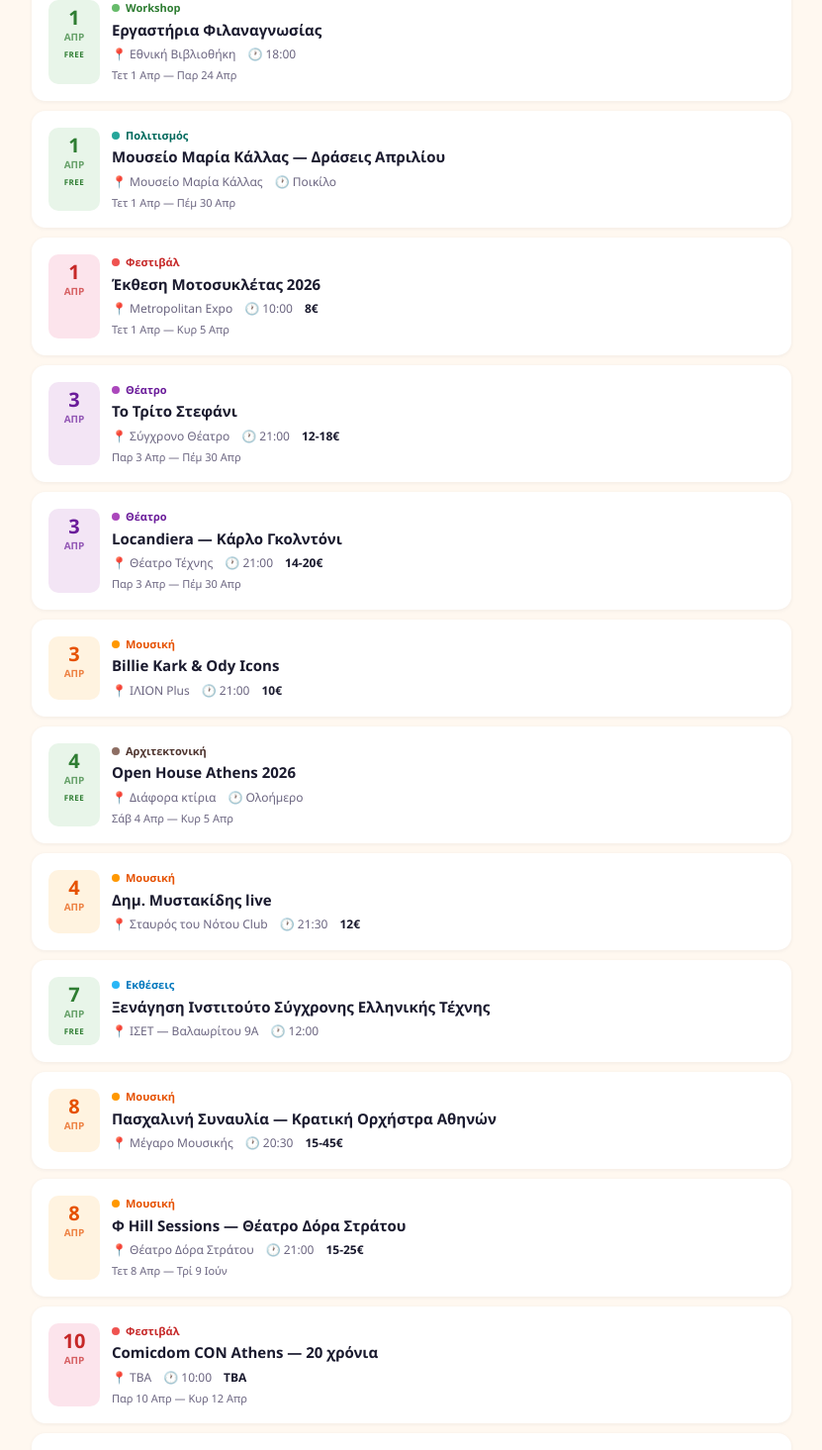
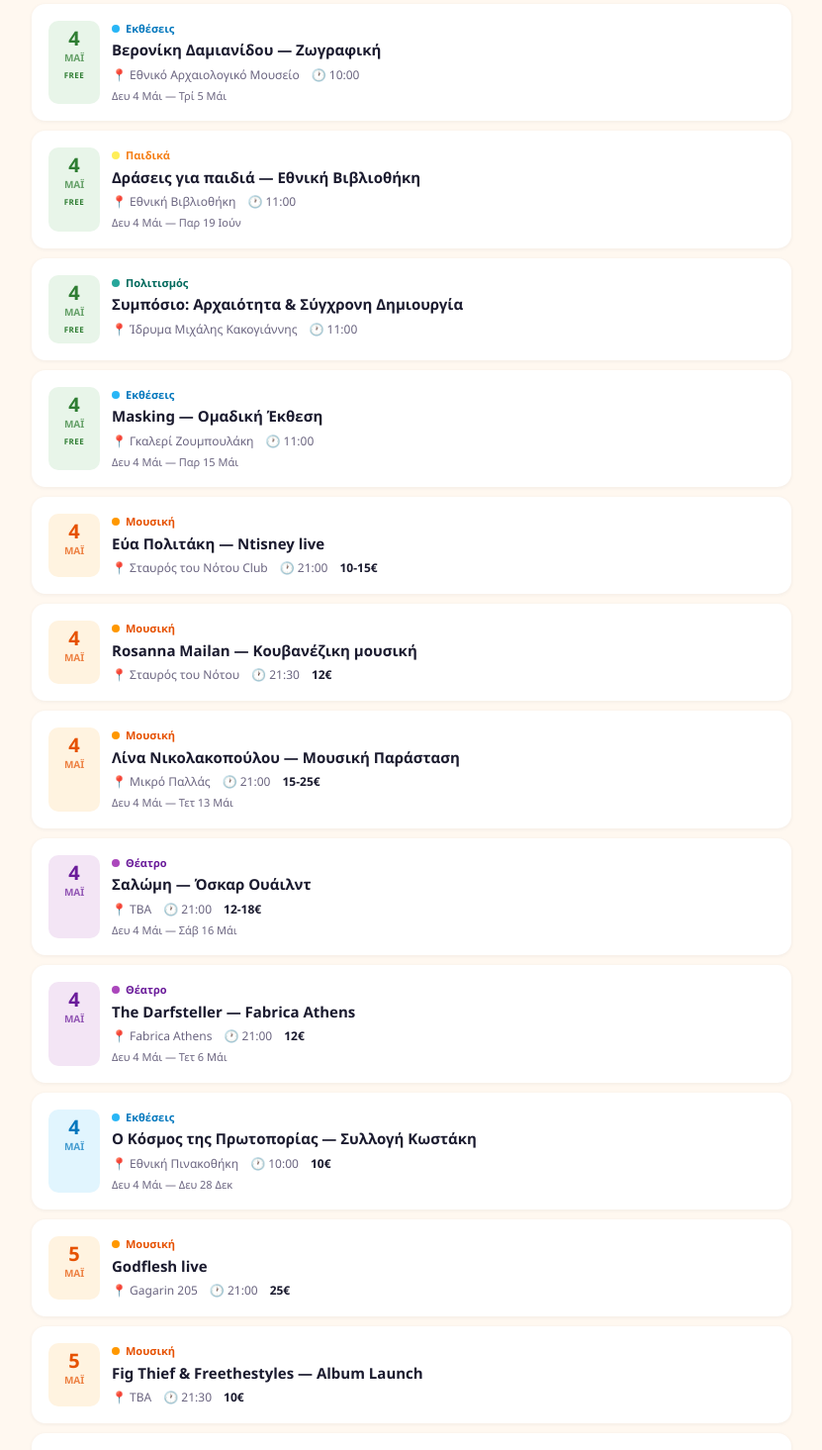
Before and after one commit to zise-gr/zise-gr, a Next.js app: page / in a window 1280 px wide. Shown: the part 756-2221 px from the top of the page at 99% size, without its empty margins (224-1055 px from the left). Built offline with nearby package versions, Linux system fonts and the light colour scheme.

Commit message:
May events and analytics

```diff
--- a/app/layout.tsx
+++ b/app/layout.tsx
@@ -1,5 +1,6 @@
 import type { Metadata } from "next";
 import { Geist, Geist_Mono } from "next/font/google";
+import Script from "next/script";
 import "./globals.css";
 
 const geistSans = Geist({
@@ -13,8 +14,8 @@ const geistMono = Geist_Mono({
 });
 
 export const metadata: Metadata = {
-  title: "Create Next App",
-  description: "Generated by create next app",
+  title: "zise.gr — Βρες τι γίνεται στην Αθήνα",
+  description: "Εκδηλώσεις, συναυλίες, εκθέσεις, θέατρο και workshops στην Αθήνα. Βρες τι γίνεται. Ζήσε τη στιγμή.",
 };
 
 export default function RootLayout({
@@ -24,9 +25,23 @@ export default function RootLayout({
 }>) {
   return (
     <html
-      lang="en"
+      lang="el"
       className={`${geistSans.variable} ${geistMono.variable} h-full antialiased`}
     >
+      <head>
+        <Script
+          src="https://www.googletagmanager.com/gtag/js?id=G-TV4NNBBE0C"
+          strategy="afterInteractive"
+        />
+        <Script id="google-analytics" strategy="afterInteractive">
+          {`
+            window.dataLayer = window.dataLayer || [];
+            function gtag(){dataLayer.push(arguments);}
+            gtag('js', new Date());
+            gtag('config', 'G-TV4NNBBE0C');
+          `}
+        </Script>
+      </head>
       <body className="min-h-full flex flex-col">{children}</body>
     </html>
   );
--- a/app/page.tsx
+++ b/app/page.tsx
@@ -2,26 +2,22 @@
 import { useState, useMemo } from "react";
 
 const EVENTS = [
-  { id: "E001", title: "Open House Athens 2026", cat: "Αρχιτεκτονική", date: "2026-04-04", end: "2026-04-05", time: "Ολοήμερο", venue: "Διάφορα κτίρια", area: "Κέντρο", price: "Δωρεάν", free: true, desc: "Ξεναγήσεις σε 70+ κτίρια. Walks, Night Walks, Open Office.", url: "https://openhouseathens.gr" },
-  { id: "E002", title: "Πασχαλινή Συναυλία — Κρατική Ορχήστρα Αθηνών", cat: "Μουσική", date: "2026-04-08", end: "2026-04-08", time: "20:30", venue: "Μέγαρο Μουσικής", area: "Κέντρο", price: "15-45€", free: false, desc: "Britten, Bruckner Te Deum, Schubert. Διεύθυνση: Κ. Τερζάκης.", url: "https://megaron.gr" },
-  { id: "E003", title: "Ο Κόσμος της Πρωτοπορίας — Συλλογή Κωστάκη", cat: "Εκθέσεις", date: "2026-04-15", end: "2026-12-28", time: "10:00", venue: "Εθνική Πινακοθήκη", area: "Κέντρο", price: "10€", free: false, desc: "Έργα ρωσικής πρωτοπορίας από τη Συλλογή Κωστάκη του MOMUS.", url: "https://nationalgallery.gr" },
-  { id: "E004", title: "Γεννάδειος 100: Ένας Αιώνας Έμπνευσης", cat: "Εκθέσεις", date: "2026-04-01", end: "2026-09-30", time: "09:00", venue: "Γεννάδειος Βιβλιοθήκη", area: "Κολωνάκι", price: "Δωρεάν", free: true, desc: "Επετειακή έκθεση 100 χρόνων Γενναδείου Βιβλιοθήκης.", url: "https://gennadius.gr" },
-  { id: "E005", title: "Κοντσέρτα Ραχμάνινοφ — Ντένις Κοζούχιν", cat: "Μουσική", date: "2026-04-01", end: "2026-04-01", time: "20:30", venue: "Μέγαρο Μουσικής", area: "Κέντρο", price: "15-45€", free: false, desc: "Όλα τα κοντσέρτα για πιάνο του Ραχμάνινοφ σε μία βραδιά.", url: "https://megaron.gr" },
-  { id: "E006", title: "Το Τρίτο Στεφάνι", cat: "Θέατρο", date: "2026-04-03", end: "2026-04-30", time: "21:00", venue: "Σύγχρονο Θέατρο", area: "Κέντρο", price: "12-18€", free: false, desc: "Sold out παραστάσεις, συνεχίζει λόγω μεγάλης ζήτησης.", url: "https://ticketservices.gr" },
-  { id: "E007", title: "Locandiera — Κάρλο Γκολντόνι", cat: "Θέατρο", date: "2026-04-03", end: "2026-04-30", time: "21:00", venue: "Θέατρο Τέχνης", area: "Πλάκα", price: "14-20€", free: false, desc: "Σκηνοθεσία Γ. Κακλέα, μουσική Δ. Παπαδημητρίου. Κωμωδία.", url: "https://ticketservices.gr" },
-  { id: "E008", title: "Δημ. Μυστακίδης live", cat: "Μουσική", date: "2026-04-04", end: "2026-04-04", time: "21:30", venue: "Σταυρός του Νότου Club", area: "Ν. Κόσμος", price: "12€", free: false, desc: "Blues-ρεμπέτικο crossover. Καθιερωμένο σαββατιάτικο live.", url: "https://staurosanotou.gr" },
-  { id: "E009", title: "Billie Kark & Ody Icons", cat: "Μουσική", date: "2026-04-03", end: "2026-04-03", time: "21:00", venue: "ΙΛΙΟΝ Plus", area: "Κέντρο", price: "10€", free: false, desc: "Indie/alternative live τρεις Παρασκευές στο Ίλιον.", url: "https://ticketservices.gr" },
-  { id: "E010", title: "Πασχαλινό Camp — Ελληνικός Κόσμος", cat: "Παιδικά", date: "2026-04-01", end: "2026-04-06", time: "09:00", venue: "Κέντρο Ελληνικός Κόσμος", area: "Ταύρος", price: "120€", free: false, desc: "6ήμερο camp δημιουργίας, γνώσης και παιχνιδιού.", url: "https://hellenic-cosmos.gr" },
-  { id: "E011", title: "Εργαστήρια Φιλαναγνωσίας", cat: "Workshop", date: "2026-04-01", end: "2026-04-24", time: "18:00", venue: "Εθνική Βιβλιοθήκη", area: "ΚΠΙΣΝ", price: "Δωρεάν", free: true, desc: "Βιωματικά εργαστήρια για ενήλικες γύρω από το βιβλίο.", url: "https://nlg.gr" },
-  { id: "E012", title: "Μουσείο Μαρία Κάλλας — Δράσεις Απριλίου", cat: "Πολιτισμός", date: "2026-04-01", end: "2026-04-30", time: "Ποικίλο", venue: "Μουσείο Μαρία Κάλλας", area: "Κέντρο", price: "Δωρεάν", free: true, desc: "Ξεναγήσεις, εκπαιδευτικά προγράμματα, μουσικές βραδιές.", url: "https://mariacallasmuseum.gr" },
-  { id: "E013", title: "Jamie Duffy live — πρώτη φορά στην Ελλάδα", cat: "Μουσική", date: "2026-04-24", end: "2026-04-24", time: "21:00", venue: "Ωδείο Αθηνών", area: "Κέντρο", price: "20-35€", free: false, desc: "Ιρλανδός πιανίστας-φαινόμενο, viral στο internet.", url: "https://more.com" },
-  { id: "E014", title: "Black Country, New Road", cat: "Μουσική", date: "2026-04-25", end: "2026-04-25", time: "21:00", venue: "Floyd Live Music Venue", area: "Κέντρο", price: "25€", free: false, desc: "Βρετανοί post-rock, sold out shows παγκοσμίως.", url: "https://more.com" },
-  { id: "E015", title: "Καραμέλες Ούζου — Κωμωδία Μυστηρίου", cat: "Θέατρο", date: "2026-04-24", end: "2026-04-26", time: "21:00", venue: "Από Μηχανής Θέατρο", area: "Ψυρρή", price: "15€", free: false, desc: "Βραβευμένη κωμωδία, 4.5 αστέρια Αθηνόραμα.", url: "https://ticketservices.gr" },
-  { id: "E016", title: "Comicdom CON Athens — 20 χρόνια", cat: "Φεστιβάλ", date: "2026-04-10", end: "2026-04-12", time: "10:00", venue: "TBA", area: "Κέντρο", price: "TBA", free: false, desc: "20ή επέτειος! Comics, cosplay, panels, workshops.", url: "https://comicdom-con.gr" },
-  { id: "E017", title: "Φ Hill Sessions — Θέατρο Δόρα Στράτου", cat: "Μουσική", date: "2026-04-08", end: "2026-06-09", time: "21:00", venue: "Θέατρο Δόρα Στράτου", area: "Φιλοπάππου", price: "15-25€", free: false, desc: "10 μοναδικές βραδιές σε ένα από τα ωραιότερα θέατρα.", url: "https://more.com" },
-  { id: "E018", title: "Ξενάγηση Ινστιτούτο Σύγχρονης Ελληνικής Τέχνης", cat: "Εκθέσεις", date: "2026-04-07", end: "2026-04-07", time: "12:00", venue: "ΙΣΕΤ — Βαλαωρίτου 9Α", area: "Κολωνάκι", price: "Δωρεάν", free: true, desc: "Δωρεάν ξενάγηση, χωρίς κράτηση θέσης.", url: "https://nationalgallery.gr" },
-  { id: "E019", title: "Έκθεση Μοτοσυκλέτας 2026", cat: "Φεστιβάλ", date: "2026-04-01", end: "2026-04-05", time: "10:00", venue: "Metropolitan Expo", area: "Αεροδρόμιο", price: "8€", free: false, desc: "Πρεμιέρες, test rides, αξεσουάρ.", url: "https://motoshow.gr" },
-  { id: "E020", title: "Cilia Katrali live", cat: "Μουσική", date: "2026-04-24", end: "2026-04-24", time: "22:00", venue: "Death Disco", area: "Κεραμεικός", price: "10€", free: false, desc: "Alternative/indie live.", url: "https://more.com" },
+  { id: "E201", title: "Γεννάδειος 100: Ένας Αιώνας Έμπνευσης", cat: "Εκθέσεις", date: "2026-05-04", end: "2026-07-26", time: "09:00", venue: "Γεννάδειος Βιβλιοθήκη", area: "Κολωνάκι", price: "Δωρεάν", free: true, desc: "Επετειακή έκθεση 100 χρόνων με σπάνια εκθέματα.", url: "https://gennadius.gr" },
+  { id: "E202", title: "Eric Liot — Γλυπτική", cat: "Εκθέσεις", date: "2026-05-04", end: "2026-06-20", time: "11:00", venue: "P Gallery", area: "Κέντρο", price: "Δωρεάν", free: true, desc: "Ατομική έκθεση με έμπνευση από την ελληνιστική τέχνη και σύγχρονα υλικά.", url: "https://pgallery.gr" },
+  { id: "E203", title: "Βερονίκη Δαμιανίδου — Ζωγραφική", cat: "Εκθέσεις", date: "2026-05-04", end: "2026-05-05", time: "10:00", venue: "Εθνικό Αρχαιολογικό Μουσείο", area: "Κέντρο", price: "Δωρεάν", free: true, desc: "Έργα που εξερευνούν το μυστήριο, τον ερωτισμό και τη γυναικεία μορφή. Τελευταίες μέρες!", url: "https://namuseum.gr" },
+  { id: "E204", title: "Δράσεις για παιδιά — Εθνική Βιβλιοθήκη", cat: "Παιδικά", date: "2026-05-04", end: "2026-06-19", time: "11:00", venue: "Εθνική Βιβλιοθήκη", area: "ΚΠΙΣΝ", price: "Δωρεάν", free: true, desc: "Εκπαιδευτικές δράσεις Μαΐου-Ιουνίου για παιδιά 3-12 ετών.", url: "https://nlg.gr" },
+  { id: "E205", title: "Φεστιβάλ Δήμου Αθηναίων 2026", cat: "Φεστιβάλ", date: "2026-05-01", end: "2026-05-31", time: "Ποικίλο", venue: "Διάφοροι χώροι", area: "Κέντρο", price: "Δωρεάν", free: true, desc: "Ολόκληρη η Αθήνα μετατρέπεται σε ανοιχτή σκηνή πολιτισμού και δημιουργίας.", url: "https://cityfestival.thisisathens.org" },
+  { id: "E206", title: "Συμπόσιο: Αρχαιότητα & Σύγχρονη Δημιουργία", cat: "Πολιτισμός", date: "2026-05-04", end: "2026-05-04", time: "11:00", venue: "Ίδρυμα Μιχάλης Κακογιάννης", area: "Κέντρο", price: "Δωρεάν", free: true, desc: "Στρογγυλή τράπεζα, λογοτεχνία, performance και προβολές.", url: "https://mcf.gr" },
+  { id: "E207", title: "Masking — Ομαδική Έκθεση", cat: "Εκθέσεις", date: "2026-05-04", end: "2026-05-15", time: "11:00", venue: "Γκαλερί Ζουμπουλάκη", area: "Κολωνάκι", price: "Δωρεάν", free: true, desc: "Ομαδική εικαστική έκθεση.", url: "https://zoumboulakis.gr" },
+  { id: "E208", title: "Εύα Πολιτάκη — Ntisney live", cat: "Μουσική", date: "2026-05-04", end: "2026-05-04", time: "21:00", venue: "Σταυρός του Νότου Club", area: "Ν. Κόσμος", price: "10-15€", free: false, desc: "Ζωντανή παρουσίαση του άλμπουμ Ntisney με αφήγηση και θεατρικά στοιχεία.", url: "https://staurosanotou.gr" },
+  { id: "E209", title: "Rosanna Mailan — Κουβανέζικη μουσική", cat: "Μουσική", date: "2026-05-04", end: "2026-05-04", time: "21:30", venue: "Σταυρός του Νότου", area: "Ν. Κόσμος", price: "12€", free: false, desc: "Παραδοσιακά και πρωτότυπα κουβανέζικα έργα με διεθνείς μουσικούς.", url: "https://staurosanotou.gr" },
+  { id: "E210", title: "Godflesh live", cat: "Μουσική", date: "2026-05-05", end: "2026-05-05", time: "21:00", venue: "Gagarin 205", area: "Κέντρο", price: "25€", free: false, desc: "Οι θρύλοι της industrial metal επιστρέφουν στην Αθήνα.", url: "https://more.com" },
+  { id: "E211", title: "Fig Thief & Freethestyles — Album Launch", cat: "Μουσική", date: "2026-05-05", end: "2026-05-05", time: "21:30", venue: "TBA", area: "Κέντρο", price: "10€", free: false, desc: "Παρουσίαση νέου άλμπουμ We Planted Peonies με πολλούς καλεσμένους.", url: "https://more.com" },
+  { id: "E212", title: "Λίνα Νικολακοπούλου — Μουσική Παράσταση", cat: "Μουσική", date: "2026-05-04", end: "2026-05-13", time: "21:00", venue: "Μικρό Παλλάς", area: "Κέντρο", price: "15-25€", free: false, desc: "Μυσταγωγική παράσταση με στίχους, ποιήματα και τραγούδια.", url: "https://more.com" },
+  { id: "E213", title: "Σαλώμη — Όσκαρ Ουάιλντ", cat: "Θέατρο", date: "2026-05-04", end: "2026-05-16", time: "21:00", venue: "TBA", area: "Κέντρο", price: "12-18€", free: false, desc: "Σύγχρονη σκηνική μεταγραφή που διερευνά γυναικεία ταυτότητα και εξουσία.", url: "https://ticketservices.gr" },
+  { id: "E214", title: "The Darfsteller — Fabrica Athens", cat: "Θέατρο", date: "2026-05-04", end: "2026-05-06", time: "21:00", venue: "Fabrica Athens", area: "Μεταξουργείο", price: "12€", free: false, desc: "Βασισμένο στη βραβευμένη νουβέλα του Walter M. Miller Jr.", url: "https://ticketservices.gr" },
+  { id: "E215", title: "Ο Κόσμος της Πρωτοπορίας — Συλλογή Κωστάκη", cat: "Εκθέσεις", date: "2026-05-04", end: "2026-12-28", time: "10:00", venue: "Εθνική Πινακοθήκη", area: "Κέντρο", price: "10€", free: false, desc: "Έργα ρωσικής πρωτοπορίας από τη Συλλογή Κωστάκη.", url: "https://nationalgallery.gr" },
+  { id: "E216", title: "Μάκης Αμπλιανίτης & Haig Yazdjian — 25 χρόνια Bahar", cat: "Μουσική", date: "2026-05-05", end: "2026-05-05", time: "21:00", venue: "Theatre of the No", area: "Κέντρο", price: "12-18€", free: false, desc: "Γιορτή για τα 25 χρόνια του άλμπουμ Bahar.", url: "https://more.com" },
 ];
 
 const CAT_COLORS: Record<string, { bg: string; text: string; dot: string }> = {
@@ -73,7 +69,7 @@ export default function Home() {
       <div style={{ background: "linear-gradient(135deg, #1A1A2E 0%, #2D2B45 100%)", padding: "48px 20px 40px", textAlign: "center" }}>
         <h1 style={{ color: "#fff", fontSize: 28, fontWeight: 800, margin: "0 0 8px", letterSpacing: "-0.01em" }}>Βρες τι γίνεται.</h1>
         <p style={{ color: "#FF6B4A", fontSize: 16, fontWeight: 400, margin: 0, letterSpacing: 0.5 }}>Ζήσε τη στιγμή.</p>
-        <p style={{ color: "rgba(255,255,255,0.45)", fontSize: 13, marginTop: 16 }}>{EVENTS.length} εκδηλώσεις · Απρίλιος 2026 · Αθήνα</p>
+        <p style={{ color: "rgba(255,255,255,0.45)", fontSize: 13, marginTop: 16 }}>{EVENTS.length} εκδηλώσεις · Μάιος 2026 · Αθήνα</p>
       </div>
       <div style={{ maxWidth: 800, margin: "0 auto", padding: "16px 16px 0" }}>
         <div style={{ display: "flex", gap: 8, overflowX: "auto", paddingBottom: 8 }}>
@@ -95,7 +91,7 @@ export default function Home() {
               <div style={{ display: "flex", gap: 12 }}>
                 <div style={{ minWidth: 52, textAlign: "center", padding: "8px 4px", background: event.free ? "#E8F5E9" : colors.bg, borderRadius: 10, flexShrink: 0 }}>
                   <div style={{ fontSize: 20, fontWeight: 800, color: event.free ? "#2E7D32" : colors.text, lineHeight: 1 }}>{new Date(event.date + "T00:00:00").getDate()}</div>
-                  <div style={{ fontSize: 10, fontWeight: 600, color: event.free ? "#2E7D32" : colors.text, opacity: 0.7, marginTop: 2, textTransform: "uppercase" }}>{["Ιαν","Φεβ","Μάρ","Απρ","Μάι","Ιούν"][new Date(event.date + "T00:00:00").getMonth()]}</div>
+                  <div style={{ fontSize: 10, fontWeight: 600, color: event.free ? "#2E7D32" : colors.text, opacity: 0.7, marginTop: 2, textTransform: "uppercase" }}>{["Ιαν","Φεβ","Μάρ","Απρ","Μάι","Ιούν","Ιούλ","Αύγ","Σεπ","Οκτ","Νοέ","Δεκ"][new Date(event.date + "T00:00:00").getMonth()]}</div>
                   {event.free && <div style={{ fontSize: 8, fontWeight: 700, color: "#2E7D32", marginTop: 4, letterSpacing: 0.5 }}>FREE</div>}
                 </div>
                 <div style={{ flex: 1, minWidth: 0 }}>
```
